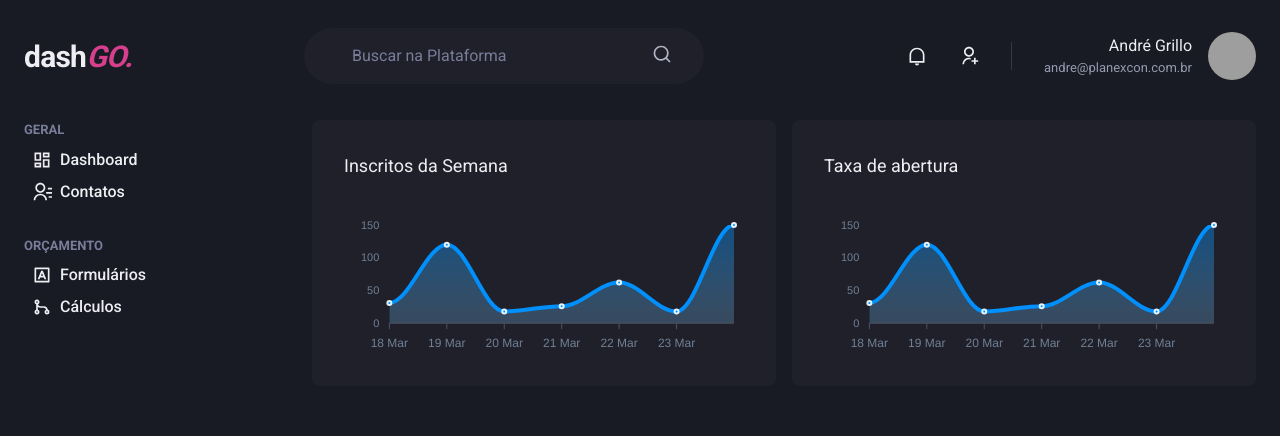
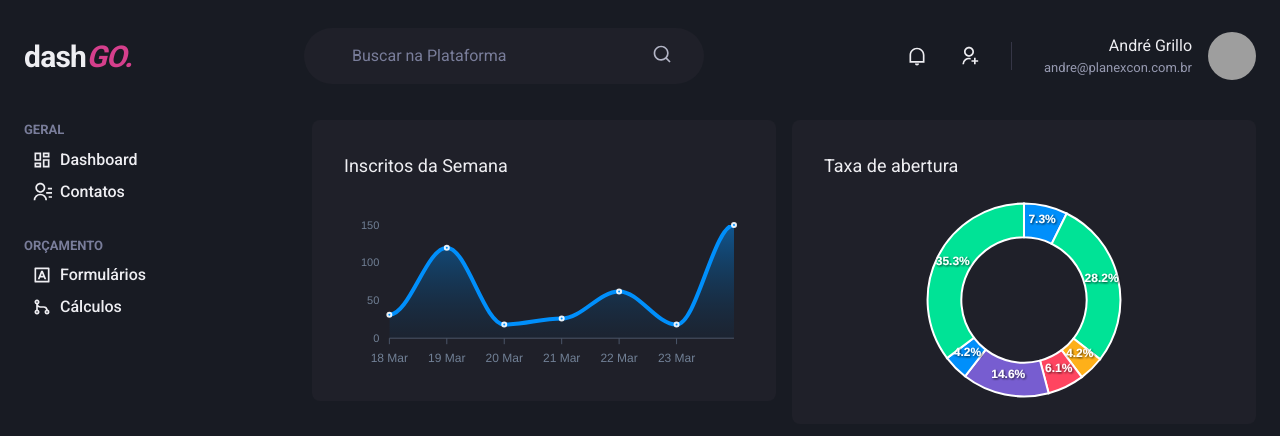
Before and after one commit to andrellgrillo/dashGo, a Next.js app: page /dashboard in a window 1280 px wide. Shown: the top 436 px of the page. Built offline with nearby package versions, Linux system fonts and the light colour scheme; grey boxes are pictures that could not be loaded.

Commit message:
apexchart finish

```diff
--- a/src/pages/dashboard.tsx
+++ b/src/pages/dashboard.tsx
@@ -4,7 +4,7 @@ import dynamic from 'next/dynamic';
 import { Header } from "../components/Header";
 import { Sidebar } from "../components/sidebar";
 
-const Chart = dynamic(() => import('react-apexcharts'), {
+const ReactApexChart  = dynamic(() => import('react-apexcharts'), {
   ssr: false,
 })
 
@@ -47,12 +47,29 @@ const options = {
       '2021-03-23T00:00:00.000Z',
       '2021-03-24T00:00:00.000Z'
     ]
+  },
+  fill: {
+    opacity: 0.3,
+    type: 'gradient',
+    gradient: {
+      shade: 'dark',
+      opacityFrom: 0.7,
+      opacityTo: 0.3
+    }
   }
 };
 
 const series = [
   { name: 'series1', data: [31,120,18,26,62,18,150]}
 ];
+
+const options2 = {
+    labels: ['A','B','C','D','E','F','G'],
+    legend: {
+      show: false
+    },
+}
+const series2 = [31,120,18,26,62,18,150];
 
 export default function Dashboard() {
   return (
@@ -64,11 +81,11 @@ export default function Dashboard() {
         <SimpleGrid flex="1" gap="4" minChildWidth="320px" alignItems="flex-start">
           <Box p="8" bg="gray.800" borderRadius={8} pb="4" >
             <Text fontSize="lg" mb="4">Inscritos da Semana</Text>
-            <Chart options={options} series={series} type="area" height={160} />
+            <ReactApexChart options={options} series={series} type="area" height={175} />
           </Box>
           <Box p="8" bg="gray.800" borderRadius={8} pb="4" >
             <Text fontSize="lg" mb="4">Taxa de abertura</Text>
-            <Chart options={options} series={series} type="area" height={160} />
+            <ReactApexChart options={options2} series={series2} type="donut" height={210} />
           </Box>
         </SimpleGrid>
       </Flex>
```
